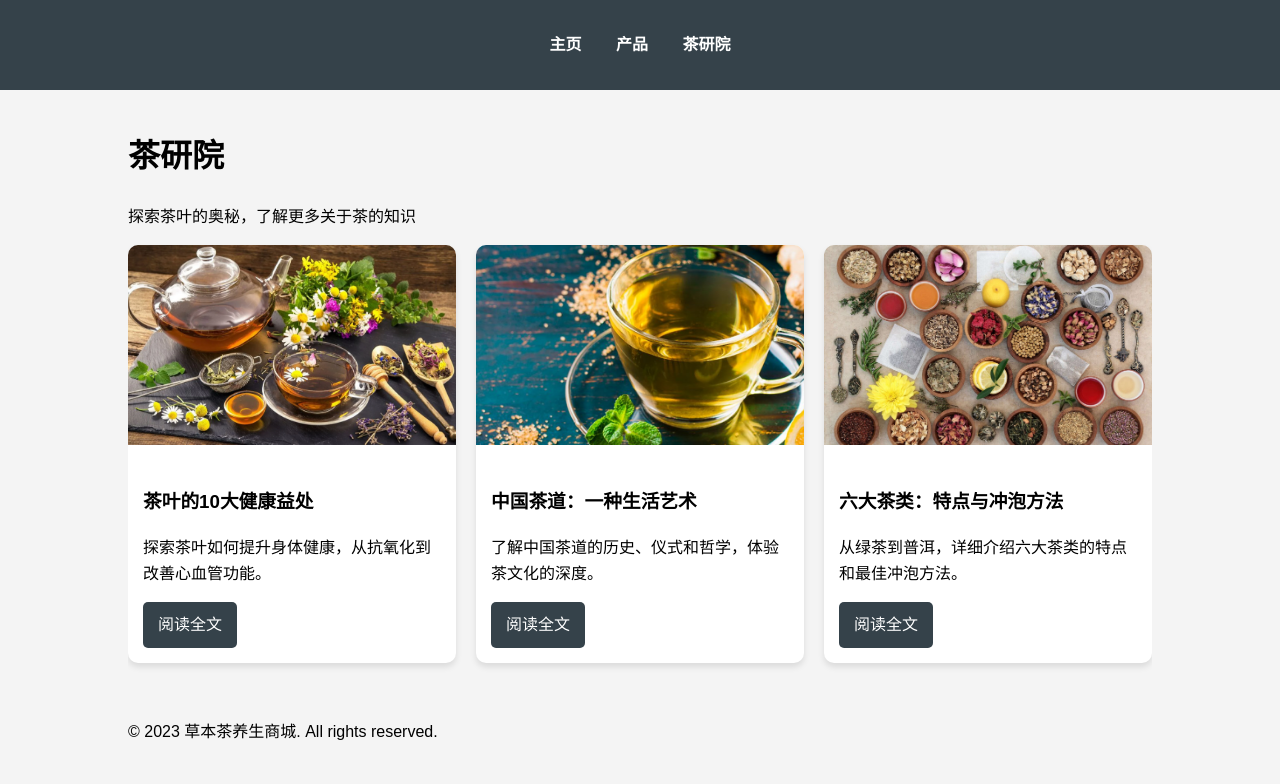
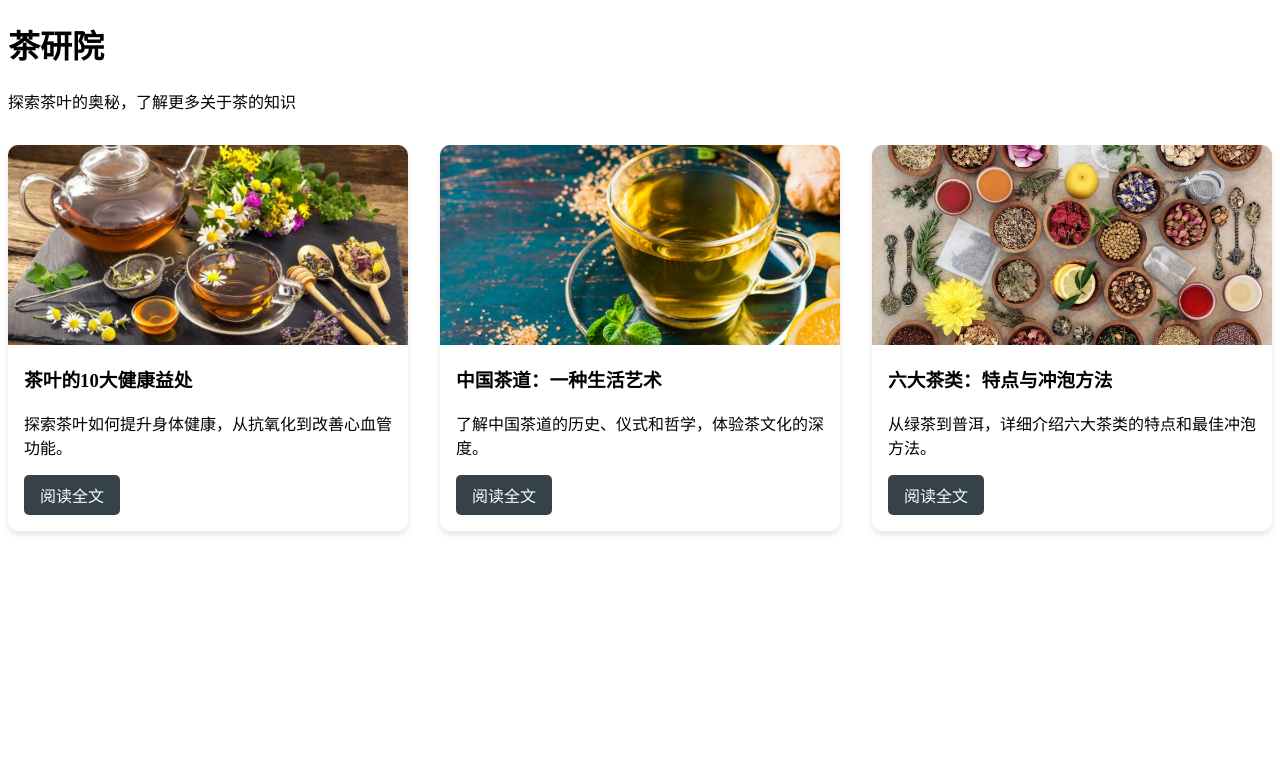
Before and after one commit to KKLUCKY-afk/herbal-tea-shop, a plain HTML site: page tea-academy.html in a window 1280 px wide. Drawn offline with Linux system fonts and the light colour scheme.

Commit message:
Update tea-academy.html

```diff
--- a/tea-academy.html
+++ b/tea-academy.html
@@ -5,42 +5,12 @@
     <meta name="viewport" content="width=device-width, initial-scale=1.0">
     <title>茶研院 - 草本茶养生商城</title>
     <style>
-        body, html {
-            margin: 0;
-            padding: 0;
-            font-family: Arial, sans-serif;
-            line-height: 1.6;
-            background-color: #f4f4f4;
-        }
-        header {
-            background-color: #35424a;
-            color: #ffffff;
-            padding: 1rem 0;
-        }
-        nav ul {
-            list-style-type: none;
-            padding: 0;
-            text-align: center;
-        }
-        nav ul li {
-            display: inline;
-            margin: 0 15px;
-        }
-        nav ul li a {
-            color: #ffffff;
-            text-decoration: none;
-            font-weight: bold;
-        }
-        .container {
-            width: 80%;
-            margin: auto;
-            overflow: hidden;
-            padding: 20px 0;
-        }
+        /* ... 保留之前的样式 ... */
         .article-list {
             display: grid;
             grid-template-columns: repeat(auto-fill, minmax(300px, 1fr));
-            gap: 20px;
+            gap: 2rem;
+            margin-top: 2rem;
         }
         .article-card {
             background-color: white;
@@ -54,28 +24,27 @@
             object-fit: cover;
         }
         .article-info {
-            padding: 15px;
+            padding: 1rem;
+        }
+        .article-info h3 {
+            margin-top: 0;
         }
         .btn {
             display: inline-block;
             background-color: #35424a;
             color: #ffffff;
-            padding: 10px 15px;
+            padding: 0.5rem 1rem;
             text-decoration: none;
             border-radius: 5px;
+            transition: background-color 0.3s ease;
+        }
+        .btn:hover {
+            background-color: #2c3e50;
         }
     </style>
 </head>
 <body>
-    <header>
-        <nav>
-            <ul>
-                <li><a href="index.html">主页</a></li>
-                <li><a href="products.html">产品</a></li>
-                <li><a href="tea-academy.html">茶研院</a></li>
-            </ul>
-        </nav>
-    </header>
+    <!-- ... 保留 header ... -->
 
     <div class="container">
         <h1>茶研院</h1>
@@ -108,10 +77,6 @@
         </div>
     </div>
 
-    <footer>
-        <div class="container">
-            <p>&copy; 2023 草本茶养生商城. All rights reserved.</p>
-        </div>
-    </footer>
+    <!-- ... 保留 footer ... -->
 </body>
 </html>
```
